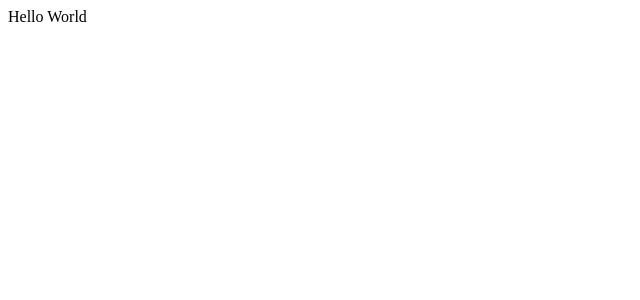
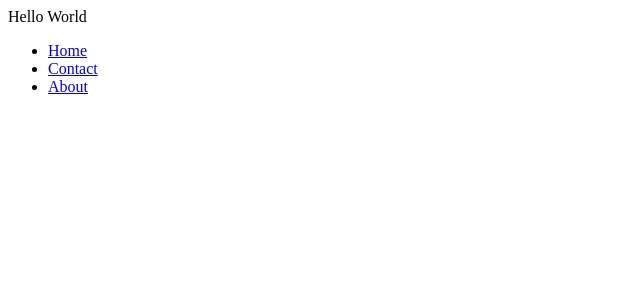
Before and after one commit to gogosweb/my-first-static-web-app, an Angular app: page / in a window 1280 px wide. Shown: the top 300 px of the page, without its empty margins (0-640 px from the left). Built offline with nearby package versions, Linux system fonts and the light colour scheme.

Commit message:
Update package.json and app.component.ts

```diff
--- a/package.json
+++ b/package.json
@@ -4,8 +4,8 @@
   "scripts": {
     "ng": "ng",
     "start": "ng serve",
-    "build": "ng build",
-    "build-baseHref": "ng build --base-href=/process-and-meetings/the-paris-agreement/cooperative-approaches/Article-6-8/nma-platform/ --configuration production",
+    "build-No-baseHref": "ng build",
+    "build": "ng build --base-href=/process-and-meetings/the-paris-agreement/cooperative-approaches/Article-6-8/nma-platform/ --configuration production",
     "test": "ng test",
     "lint": "ng lint",
     "e2e": "ng e2e",
--- a/src/app/app.component.ts
+++ b/src/app/app.component.ts
@@ -2,7 +2,17 @@ import { Component } from '@angular/core';
 
 @Component({
   selector: 'app-root',
-  template: `<div>Hello {{value}}</div>`,
+  template: `
+    <div>Hello {{value}}</div>
+    <nav>
+      <ul>
+        <li><a routerLink="/">Home</a></li>
+        <li><a routerLink="/contact">Contact</a></li>
+        <li><a routerLink="/about">About</a></li>
+      </ul>
+    </nav>
+    <router-outlet></router-outlet>
+  `,
 })
 export class AppComponent {
   value = 'World';
```
